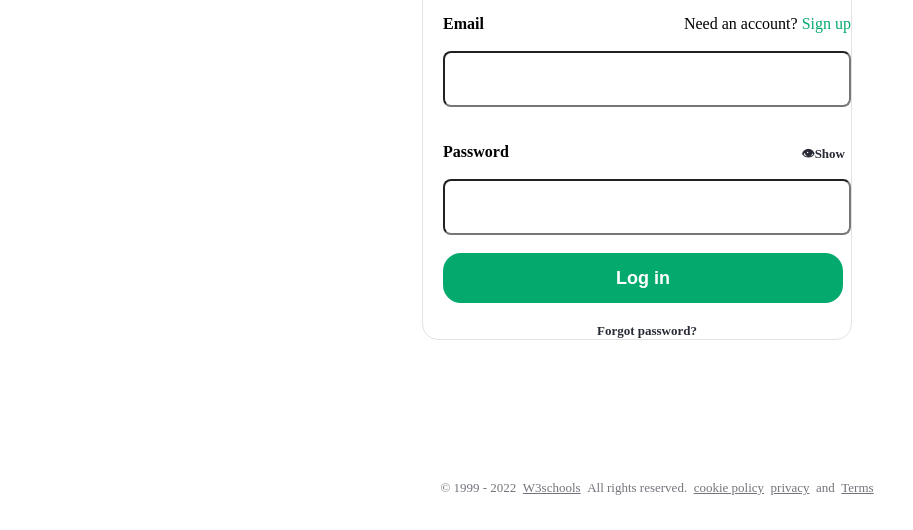
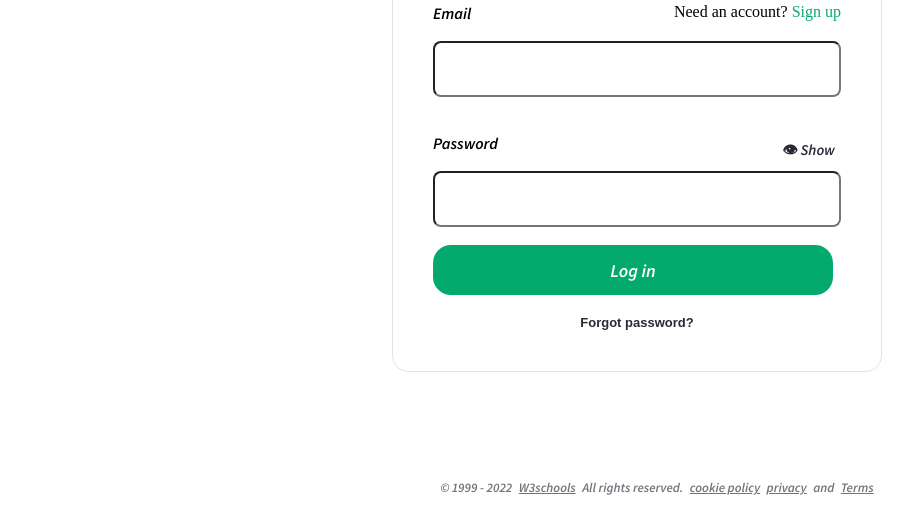
Before and after one commit to deepakkkailash/W3_StaticClone, a plain HTML site: page index.html in a window 1280 px wide. Shown: the part 270-800 px from the top of the page, without its empty margins (3-916 px from the left). Drawn offline with Linux system fonts and the light colour scheme.

Commit message:
Add files via upload

```diff
--- a/index.html
+++ b/index.html
@@ -29,7 +29,7 @@
       <div class="Pass">
       <label> Password </label>
       <span class="THERIGHT">
-      <span><button id="SP" onclick= "Show()"> 👁Show</button> </span>
+      <span class="Showbutton"><button id="SP" onclick= "Show()"> 👁 Show</button> </span>
     </span>
       <br>
       <br>
@@ -38,7 +38,7 @@
       </div>
       <br>
       <div class="submit">
-        <button class="Button1"> Log in </button>
+        <input type="button" class="Button1" value=" Log in " onclick="LoginFunc()"></input>
       </div>
       <br>
       <div class="FP">
--- a/styles.css
+++ b/styles.css
@@ -1,3 +1,4 @@
+@import url('https://fonts.googleapis.com/css2?family=Source+Sans+Pro:ital,wght@1,600&display=swap');
 #MainLogo{
   max-height:6%;
   max-width :3%;
@@ -8,6 +9,7 @@
   font-size: 30px;
   font-weight: 700px;
   color:#282a35;
+  font-family: sans-serif;
 }
 
 #signupButton{
@@ -15,22 +17,27 @@
   text-decoration: none;
 }
 
-.FP{
-  text-align: center;
-
-}
 
 
 #ForgotPassword{
   text-decoration: none;
   color:#282a35;
-  font-family: Source Sans Pro;
+  font-family: sans-serif;
   font-size: 13px;
   font-weight: bold;
 }
 
 #ForgotPassword:hover{
   color:#198754;
+}
+
+.Showbutton{
+  font-size: 25px;
+}
+
+.FP{
+  text-align: center;
+
 }
 
 .Linktosignup{
@@ -40,7 +47,7 @@
   border: 1px solid #e3e3e3;
   border-radius: 16px;
   position: absolute;
-  padding: 0 0 0 20px;
+  padding: 20px 40px 40px 40px;
   top:50%;
   left:50%;
   transform: translate(-50%,-50%);
@@ -69,9 +76,13 @@ footer{
   border: none;
     cursor: pointer;
     font-family: Source Sans Pro;
-    font-size: 13px;
+    font-size: 15px;
     font-style: normal;
     font-weight: 600;
+}
+
+#SP:onclick{
+  display: none;
 }
 
 
@@ -133,4 +144,5 @@ footer{
 
 .Button1:hover{
   background-color: #024b30;
+  cursor: pointer;
 }
```
